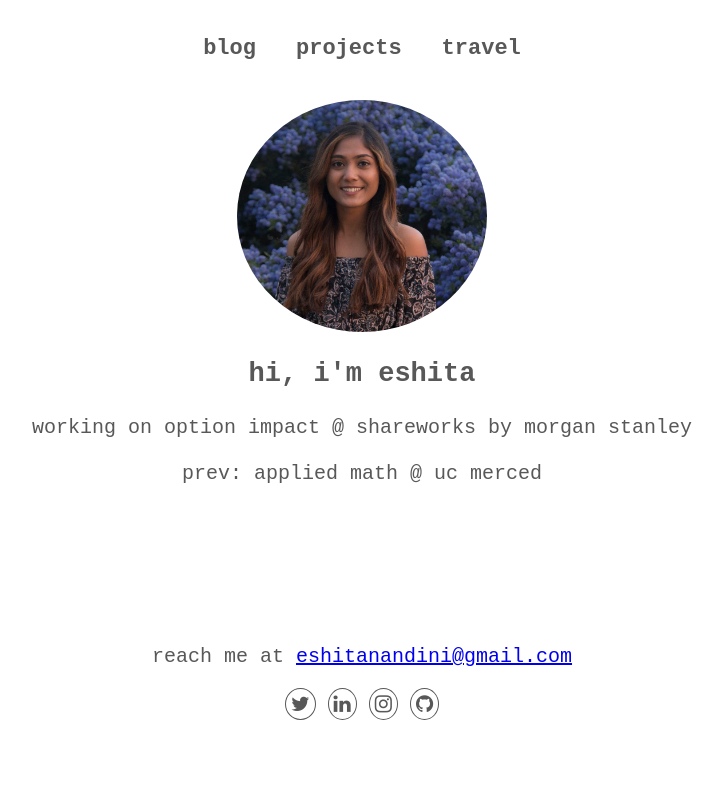
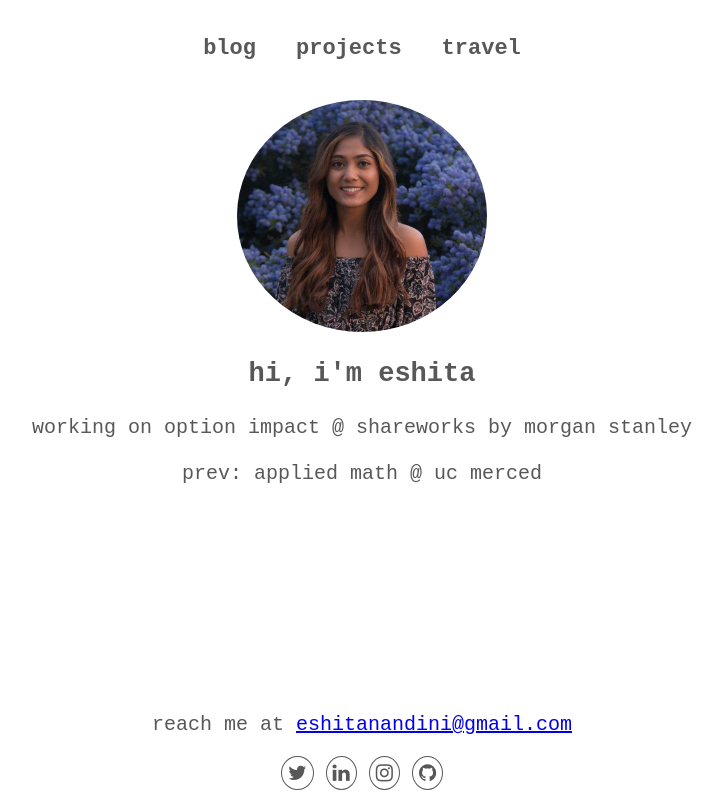
Before and after one commit to enandini/enandini.github.io, a plain HTML site: page index.html in a window 1280 px wide. Shown: the whole page, without its empty margins (278-1000 px from the left). Drawn offline with Linux system fonts and the light colour scheme.

Commit message:
footer fix

```diff
--- a/styles.css
+++ b/styles.css
@@ -19,6 +19,8 @@ img {
 
 }
 
+
+
 #greet{
 	font-size: 27px;
 	font-weight:bolder;
@@ -26,6 +28,7 @@ img {
 
 p{
 	font-size: 20px;
+
 }
 
 div {
@@ -66,7 +69,7 @@ ul{
 	position: absolute;
 	left: 0;
 	right: 0;
-	bottom: 10%;
+	bottom: 10px;
 	font-size: 20px;
 }
 
@@ -74,7 +77,7 @@ ul{
 
 .fa{
 
-	padding: 5px;
+	padding: 6px;
 	border-radius: 50%;
 	text-decoration: none;
 	border: 1px solid #585858;
@@ -119,7 +122,7 @@ ul#nav li a:hover{
 
 	.footer{
 		position: absolute;
-		bottom: 0;
+		/* bottom: 20%; */
 		font-size: 18px;
 	}
 
```
